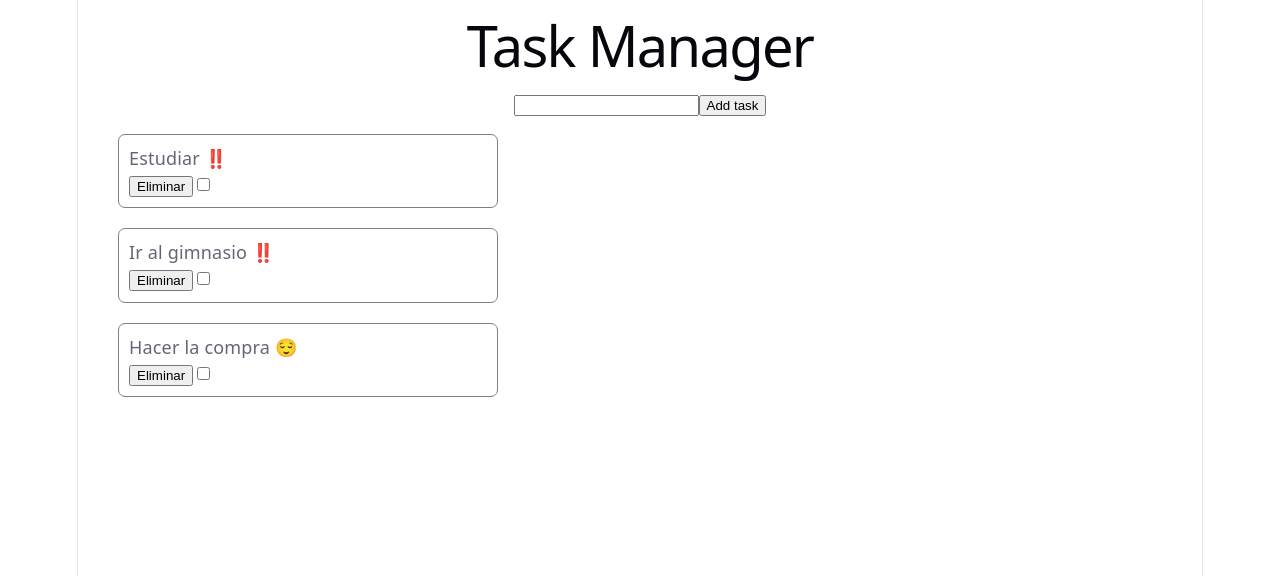
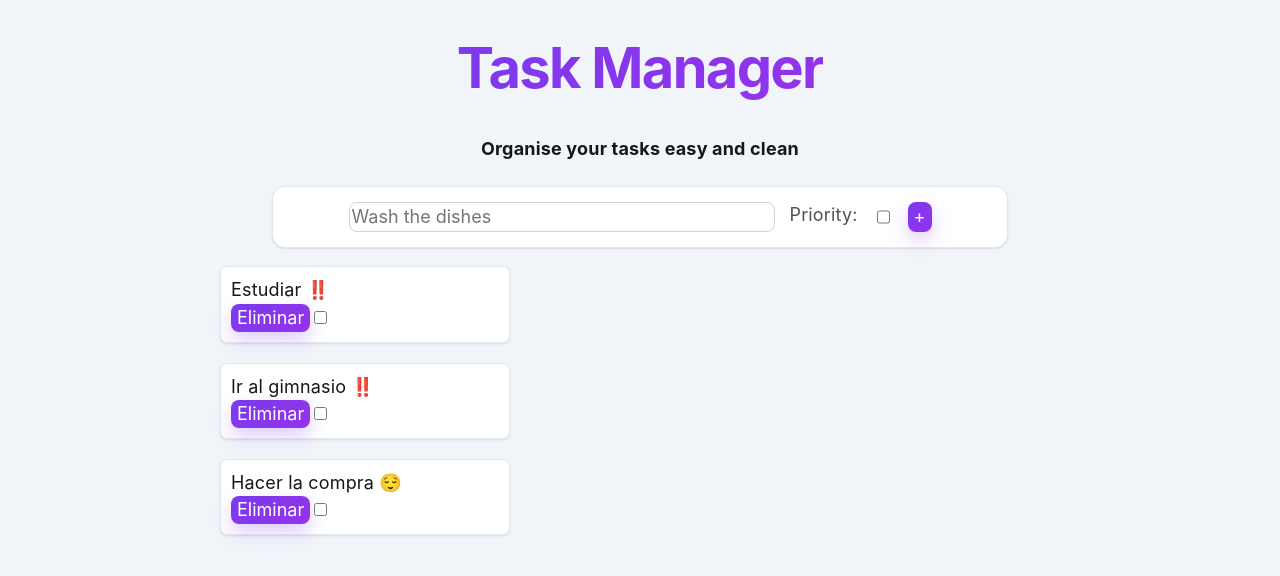
Before and after one commit to Reeeix/Task_manager, a React (Vite) app: page / in a window 1280 px wide. Shown: the top 576 px of the page. Built offline with nearby package versions, Linux system fonts and the light colour scheme.

Commit message:
Componetización de TaskInput, ajuste de estilos globales CSS, creación del componente Header

```diff
--- a/src/App.jsx
+++ b/src/App.jsx
@@ -5,7 +5,6 @@ function App() {
   return (
     <>
         <div className="app">
-          <h1>Task Manager</h1>
           <TaskManager/>
         </div>
     </>
--- /dev/null
+++ b/src/Components/Header/Header.jsx
@@ -0,0 +1,12 @@
+import React from 'react'
+
+const Header = () => {
+  return (
+     <header>
+            <h1>Task Manager</h1>
+            <h4>Organise your tasks easy and clean</h4>
+        </header>
+  )
+}
+
+export default Header
--- /dev/null
+++ b/src/Components/TaskManager/TaskInput.css
@@ -0,0 +1,20 @@
+.divInput {
+  width: 80%;
+  display: flex;
+  justify-content: center;
+  gap: 15px;
+  padding: 15px 12px;
+  background-color: var(--color-surface);
+  border: 1px solid var(--color-border-soft);
+  border-radius: 13px;
+  box-shadow: var(--shadow-soft);
+}
+
+.textInput {
+  width: 60%;
+}
+
+.inputSection {
+  display: flex;
+  justify-content: center;
+}
--- /dev/null
+++ b/src/Components/TaskManager/TaskInput.jsx
@@ -0,0 +1,16 @@
+import "./TaskInput.css"
+
+const TaskInput = ({inputValue, setInputValue, setPriority, priority, addTask}) => {
+  return (
+        <section className="inputSection">
+        <div className="divInput">
+        <input className="textInput" type="text" value={inputValue} placeholder="Wash the dishes" onChange={(e) => setInputValue(e.target.value)}/>
+        <p>Priority:</p>
+        <input type="checkbox" checked={priority} onChange={() => setPriority(prev => !prev)} />
+        <button onClick={addTask}>+</button>
+        </div>
+        </section>
+  )
+}
+
+export default TaskInput
--- a/src/Components/TaskManager/TaskManager.css
+++ b/src/Components/TaskManager/TaskManager.css
@@ -18,7 +18,16 @@ li {
 
 .taskBox {
   width: 33%;
-    border: 1px solid grey;
+  padding: 10px;
+  background-color: var(--color-task-card-bg);
+  border: 1px solid var(--color-task-card-border);
   border-radius: 7px;
-    padding: 10px;
+  box-shadow: var(--shadow-soft);
+  color: var(--color-task-text);
+  transition: border-color 0.2s ease, box-shadow 0.2s ease;
 }
+
+.taskBox:hover {
+  border-color: var(--color-task-card-border-hover);
+  box-shadow: var(--shadow-strong);
+}
--- a/src/Components/TaskManager/TaskManager.jsx
+++ b/src/Components/TaskManager/TaskManager.jsx
@@ -1,3 +1,5 @@
+import Header from "../Header/Header";
+import TaskInput from "./TaskInput";
 import TaskItem from "./TaskItem";
 import "./TaskManager.css"
 import { useState } from 'react'
@@ -9,17 +11,19 @@ const TaskManager = () => {
         { id: 3, taskName: "Hacer la compra", priority: false, completed: false }
     ]);
     const [inputValue, setInputValue] = useState("");
+    const [priority, setPriority] = useState(false);
 
     const addTask = () => {
         if (!inputValue.trim()) return
         const newTask = {
             id: Date.now(),
             taskName: inputValue,
-            priority:false,
+            priority:priority,
             completed: false
         }
         setTasks(prev => [...prev, newTask])
         setInputValue("");
+        setPriority(false);
     }
 
     const deleteTask = (taskId) => {
@@ -41,10 +45,14 @@ const TaskManager = () => {
 }
   return (
     <div>
-        <div>
-        <input type="text" value={inputValue} onChange={(e) => setInputValue(e.target.value)}/>
-        <button onClick={addTask}>Add task</button>
-        </div>
+       <Header/>
+       <TaskInput
+       inputValue={inputValue}
+       priority={priority}
+       setInputValue={setInputValue}
+       setPriority={setPriority}
+       addTask={addTask}
+       />
        <div>
         <ul>
             {tasks.map((task) => {
@@ -58,7 +66,6 @@ const TaskManager = () => {
         </ul>
 
         </div>
-
     </div>
   )
 }
--- a/src/index.css
+++ b/src/index.css
@@ -1,111 +1,176 @@
 :root {
-  --text: #6b6375;
-  --text-h: #08060d;
-  --bg: #fff;
-  --border: #e5e4e7;
-  --code-bg: #f4f3ec;
-  --accent: #aa3bff;
-  --accent-bg: rgba(170, 59, 255, 0.1);
-  --accent-border: rgba(170, 59, 255, 0.5);
-  --social-bg: rgba(244, 243, 236, 0.5);
-  --shadow:
-    rgba(0, 0, 0, 0.1) 0 10px 15px -3px, rgba(0, 0, 0, 0.05) 0 4px 6px -2px;
+  --color-background-primary: #f1f5f9;
 
-  --sans: system-ui, 'Segoe UI', Roboto, sans-serif;
-  --heading: system-ui, 'Segoe UI', Roboto, sans-serif;
-  --mono: ui-monospace, Consolas, monospace;
+  --color-header-title-start: #7c3aed;
+  --color-header-title-end: #9333ea;
+  --color-header-subtitle: #525252;
 
-  font: 18px/145% var(--sans);
+  --color-surface: #ffffff;
+  --color-border-soft: #e2e8f0;
+  --color-border-input: #d4d4d4;
+
+  --color-focus: #a78bfa;
+  --color-focus-ring: rgba(167, 139, 250, 0.2);
+
+  --color-button-start: #7c3aed;
+  --color-button-end: #9333ea;
+  --color-button-hover-start: #6d28d9;
+  --color-button-hover-end: #7e22ce;
+  --color-button-text: #ffffff;
+  --color-button-shadow: rgba(139, 92, 246, 0.3);
+
+  --color-task-card-bg: #ffffff;
+  --color-task-card-border: #e2e8f0;
+  --color-task-card-border-hover: #ddd6fe;
+  --color-task-text: #171717;
+  --color-task-text-completed: #a3a3a3;
+
+  --shadow-soft: 0 1px 2px rgba(0, 0, 0, 0.1);
+  --shadow-strong: 0 10px 20px rgba(0, 0, 0, 0.15);
+
+  --font-sans: Inter, system-ui, -apple-system, BlinkMacSystemFont, "Segoe UI", sans-serif;
+
+  font: 18px/145% var(--font-sans);
   letter-spacing: 0.18px;
-  color-scheme: light dark;
-  color: var(--text);
-  background: var(--bg);
+  color: var(--color-task-text);
+  background: var(--color-background-primary);
   font-synthesis: none;
   text-rendering: optimizeLegibility;
   -webkit-font-smoothing: antialiased;
   -moz-osx-font-smoothing: grayscale;
-
-  @media (max-width: 1024px) {
-    font-size: 16px;
-  }
 }
 
-@media (prefers-color-scheme: dark) {
-  :root {
-    --text: #9ca3af;
-    --text-h: #f3f4f6;
-    --bg: #16171d;
-    --border: #2e303a;
-    --code-bg: #1f2028;
-    --accent: #c084fc;
-    --accent-bg: rgba(192, 132, 252, 0.15);
-    --accent-border: rgba(192, 132, 252, 0.5);
-    --social-bg: rgba(47, 48, 58, 0.5);
-    --shadow:
-      rgba(0, 0, 0, 0.4) 0 10px 15px -3px, rgba(0, 0, 0, 0.25) 0 4px 6px -2px;
-  }
+*,
+*::before,
+*::after {
+  box-sizing: border-box;
+}
 
-  #social .button-icon {
-    filter: invert(1) brightness(2);
-  }
+html,
+body {
+  margin: 0;
+  min-height: 100%;
 }
 
 body {
-  margin: 0;
+  background-color: var(--color-background-primary);
+  color: var(--color-task-text);
+  font-family: var(--font-sans);
 }
 
 #root {
-  width: 1126px;
-  max-width: 100%;
+  width: 100%;
+  max-width: 960px;
+  min-height: 100svh;
   margin: 0 auto;
+  padding: 32px 20px 48px;
   text-align: center;
-  border-inline: 1px solid var(--border);
-  min-height: 100svh;
   display: flex;
   flex-direction: column;
-  box-sizing: border-box;
 }
 
 h1,
 h2 {
-  font-family: var(--heading);
-  font-weight: 500;
-  color: var(--text-h);
+  font-family: var(--font-sans);
 }
 
 h1 {
+  margin: 0 0 8px;
+  padding: 4px 0;
   font-size: 56px;
+  font-weight: 700;
+  line-height: 1.15;
   letter-spacing: -1.68px;
-  margin: 32px 0;
-  @media (max-width: 1024px) {
-    font-size: 36px;
-    margin: 20px 0;
-  }
+  text-align: center;
+  display: inline-block;
+  background: linear-gradient(
+    135deg,
+    var(--color-header-title-start),
+    var(--color-header-title-end)
+  );
+  -webkit-background-clip: text;
+  -webkit-text-fill-color: transparent;
+  background-clip: text;
 }
+
 h2 {
   font-size: 24px;
   line-height: 118%;
   letter-spacing: -0.24px;
   margin: 0 0 8px;
-  @media (max-width: 1024px) {
+  color: var(--color-task-text);
+}
+
+p {
+  margin: 0;
+  color: var(--color-header-subtitle);
+}
+
+input,
+select,
+button,
+textarea {
+  font: inherit;
+}
+
+input,
+select,
+textarea {
+  background-color: var(--color-surface);
+  border: 1px solid var(--color-border-input);
+  border-radius: 8px;
+  color: var(--color-task-text);
+  transition: border-color 0.2s ease, box-shadow 0.2s ease;
+}
+
+input:focus,
+select:focus,
+textarea:focus {
+  outline: none;
+  border-color: var(--color-focus);
+  box-shadow: 0 0 0 3px var(--color-focus-ring);
+}
+
+button {
+  border: none;
+  border-radius: 8px;
+  background: linear-gradient(
+    135deg,
+    var(--color-button-start),
+    var(--color-button-end)
+  );
+  color: var(--color-button-text);
+  box-shadow: 0 8px 18px var(--color-button-shadow);
+  cursor: pointer;
+  transition: background 0.2s ease, box-shadow 0.2s ease, transform 0.2s ease;
+}
+
+button:hover {
+  background: linear-gradient(
+    135deg,
+    var(--color-button-hover-start),
+    var(--color-button-hover-end)
+  );
+}
+
+button:focus {
+  outline: none;
+  box-shadow:
+    0 0 0 3px var(--color-focus-ring),
+    0 8px 18px var(--color-button-shadow);
+}
+
+@media (max-width: 1024px) {
+  :root {
+    font-size: 16px;
+  }
+
+  h1 {
+    font-size: 36px;
+    margin: 0 0 8px;
+  }
+
+  h2 {
     font-size: 20px;
   }
 }
-p {
-  margin: 0;
-}
-
-code,
-.counter {
-  font-family: var(--mono);
-  display: inline-flex;
-  border-radius: 4px;
-  color: var(--text-h);
-}
-
-code {
-  font-size: 15px;
-  line-height: 135%;
-  padding: 4px 8px;
-  background: var(--code-bg);
-}
```
Also changed, not shown: src/Components/Header/Header.css (added). Lines whose indentation alone changed are shown as unchanged.
